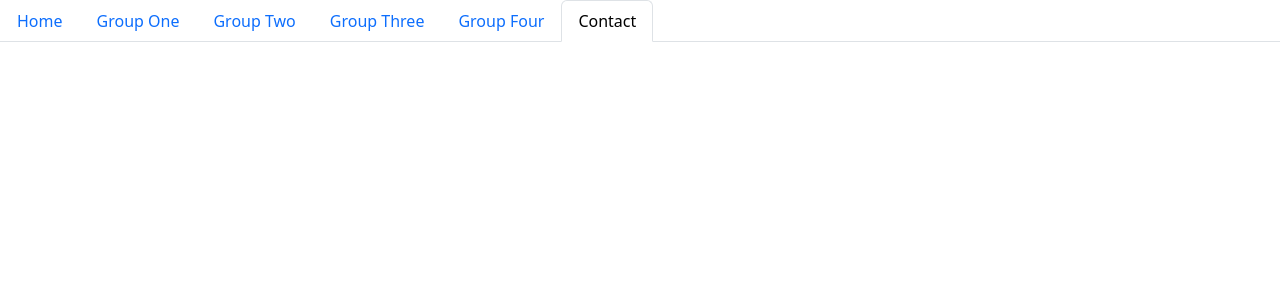
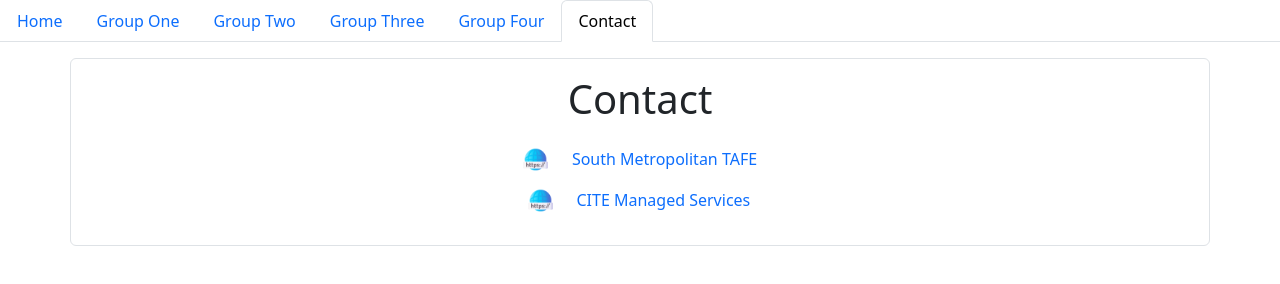
Before and after one commit to JDR-SMT/BS5-Accordion, a plain HTML site: page BS5Accordion/contact.html in a window 1280 px wide. Drawn offline with nearby package versions, Linux system fonts and the light colour scheme.

Commit message:
Index & Contact

```diff
--- a/BS5Accordion/contact.html
+++ b/BS5Accordion/contact.html
@@ -28,6 +28,42 @@
             </li>
         </ul>
 
+        <div class="container border rounded my-3 p-3">
+            <h1 class="text-center">Contact</h1>
+
+            <div class="row row-cols-auto justify-content-center py-3">
+                <div class="col">
+                    <a href="https://www.flaticon.com/free-icon/web-link_3308395">
+                        <img
+                            src="web-link-icon.png"
+                            alt="Web link icon"
+                            width="25"
+                            height="25"
+                        />
+                    </a>
+                </div>
+                <div class="col">
+                    <a class="text-decoration-none" href="https://www.southmetrotafe.wa.edu.au/">South Metropolitan TAFE</a>
+                </div>
+
+                <div class="w-100 pt-3"></div>
+
+                <div class="col">
+                    <a href="https://www.flaticon.com/free-icon/web-link_3308395">
+                        <img
+                            src="web-link-icon.png"
+                            alt="Web link icon"
+                            width="25"
+                            height="25"
+                        />
+                    </a>
+                </div>
+                <div class="col" style="width: 200px;">
+                    <a class="text-decoration-none" href="https://www.citems.com.au/">CITE Managed Services</a>
+                </div>
+            </div>
+        </div>
+
         <script src="https://cdn.jsdelivr.net/npm/bootstrap@5.3.3/dist/js/bootstrap.bundle.min.js" integrity="sha384-YvpcrYf0tY3lHB60NNkmXc5s9fDVZLESaAA55NDzOxhy9GkcIdslK1eN7N6jIeHz" crossorigin="anonymous"></script>
     </body>
 </html>
```
Also changed, not shown: BS5Accordion/index.html (+31 -0 lines).
